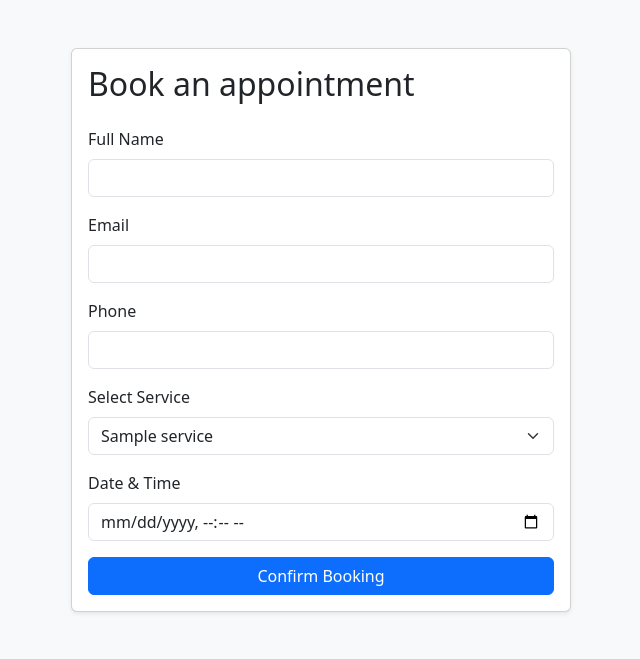
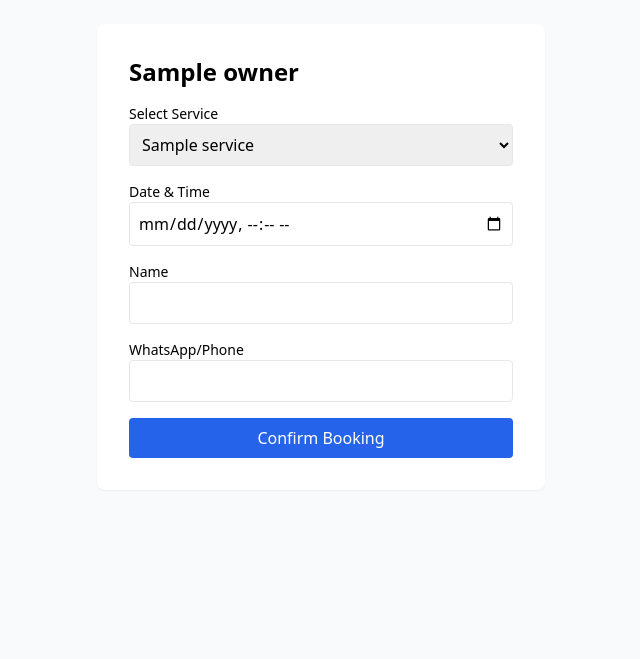
Before and after one commit to baderGorchene/autonomous, a Python web app: template templates/booking.html in a window 1280 px wide. Shown: the top 659 px of the page, without its empty margins (319-959 px from the left). Run offline with Jinja, Linux system fonts and the light colour scheme; the template is opened without the code that fills it: most values are stand-ins (such as "Sample title", 1, 10 or a date in 2020); some libraries are stand-ins or nearby versions.

Commit message:
Add booking.html Jinja2 template with i18n support

```diff
--- a/commit_msg.txt
+++ b/commit_msg.txt
@@ -1 +1 @@
-Implement GET route for public booking page
+Add booking.html Jinja2 template with i18n support
--- a/templates/booking.html
+++ b/templates/booking.html
@@ -3,42 +3,34 @@
 <head>
     <meta charset="UTF-8">
     <title>{{ _('Book with') }} {{ owner.business_name }}</title>
-    <link href="https://cdn.jsdelivr.net/npm/bootstrap@5.3.0/dist/css/bootstrap.min.css" rel="stylesheet">
+    <script src="https://cdn.tailwindcss.com"></script>
 </head>
-<body class="bg-light">
-    <div class="container py-5">
-        <div class="card shadow-sm mx-auto" style="max-width: 500px;">
-            <div class="card-body">
-                <h2 class="card-title mb-4">{{ _('Book an appointment') }}</h2>
-                <form action="/book/{{ owner.slug }}/submit?lang={{ lang }}" method="POST">
-                    <div class="mb-3">
-                        <label class="form-label">{{ _('Full Name') }}</label>
-                        <input type="text" name="name" class="form-control" required>
-                    </div>
-                    <div class="mb-3">
-                        <label class="form-label">{{ _('Email') }}</label>
-                        <input type="email" name="email" class="form-control" required>
-                    </div>
-                    <div class="mb-3">
-                        <label class="form-label">{{ _('Phone') }}</label>
-                        <input type="tel" name="phone" class="form-control" required>
-                    </div>
-                    <div class="mb-3">
-                        <label class="form-label">{{ _('Select Service') }}</label>
-                        <select name="service" class="form-select" required>
+<body class="bg-gray-50 p-6">
+    <div class="max-w-md mx-auto bg-white p-8 rounded-lg shadow-sm">
+        <h1 class="text-2xl font-bold mb-4">{{ owner.business_name }}</h1>
+        <form action="/book/{{ owner.slug }}/confirm" method="POST" class="space-y-4">
+            <div>
+                <label class="block text-sm font-medium">{{ _('Select Service') }}</label>
+                <select name="service" class="w-full border p-2 rounded" required>
                     {% for service in owner.services_json %}
                     <option value="{{ service }}">{{ service }}</option>
                     {% endfor %}
                 </select>
             </div>
-                    <div class="mb-3">
-                        <label class="form-label">{{ _('Date & Time') }}</label>
-                        <input type="datetime-local" name="date_time" class="form-control" required>
+            <div>
+                <label class="block text-sm font-medium">{{ _('Date & Time') }}</label>
+                <input type="datetime-local" name="datetime" class="w-full border p-2 rounded" required>
             </div>
-                    <button type="submit" class="btn btn-primary w-100">{{ _('Confirm Booking') }}</button>
+            <div>
+                <label class="block text-sm font-medium">{{ _('Name') }}</label>
+                <input type="text" name="customer_name" class="w-full border p-2 rounded" required>
+            </div>
+            <div>
+                <label class="block text-sm font-medium">{{ _('WhatsApp/Phone') }}</label>
+                <input type="tel" name="customer_phone" class="w-full border p-2 rounded" required>
+            </div>
+            <button type="submit" class="w-full bg-blue-600 text-white py-2 rounded hover:bg-blue-700">{{ _('Confirm Booking') }}</button>
         </form>
-            </div>
-        </div>
     </div>
 </body>
 </html>
```
Also changed, not shown: PROGRESS.md (+5 -0 lines), memory.json (+7 -4 lines). Lines whose indentation alone changed are shown as unchanged.
